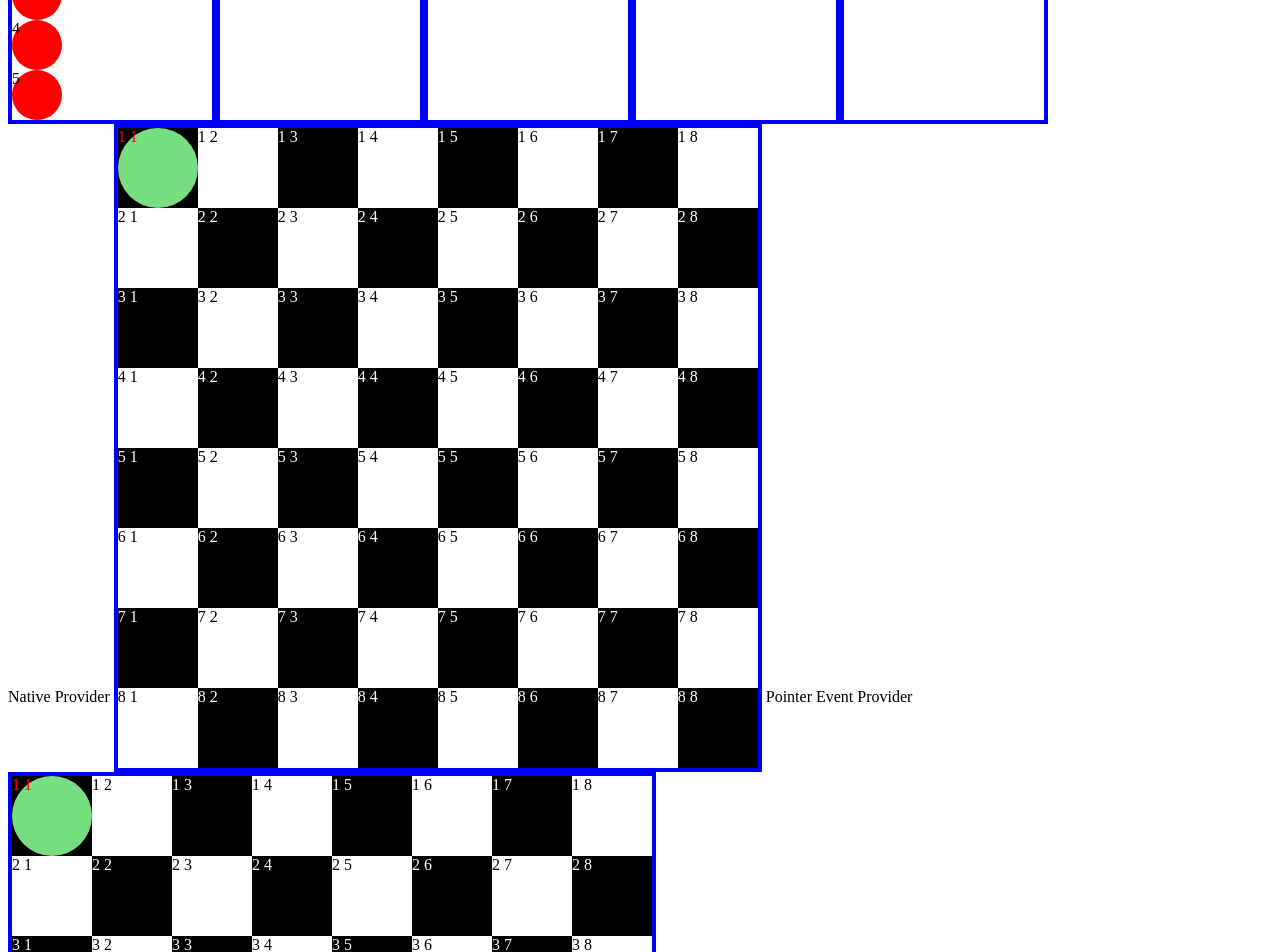
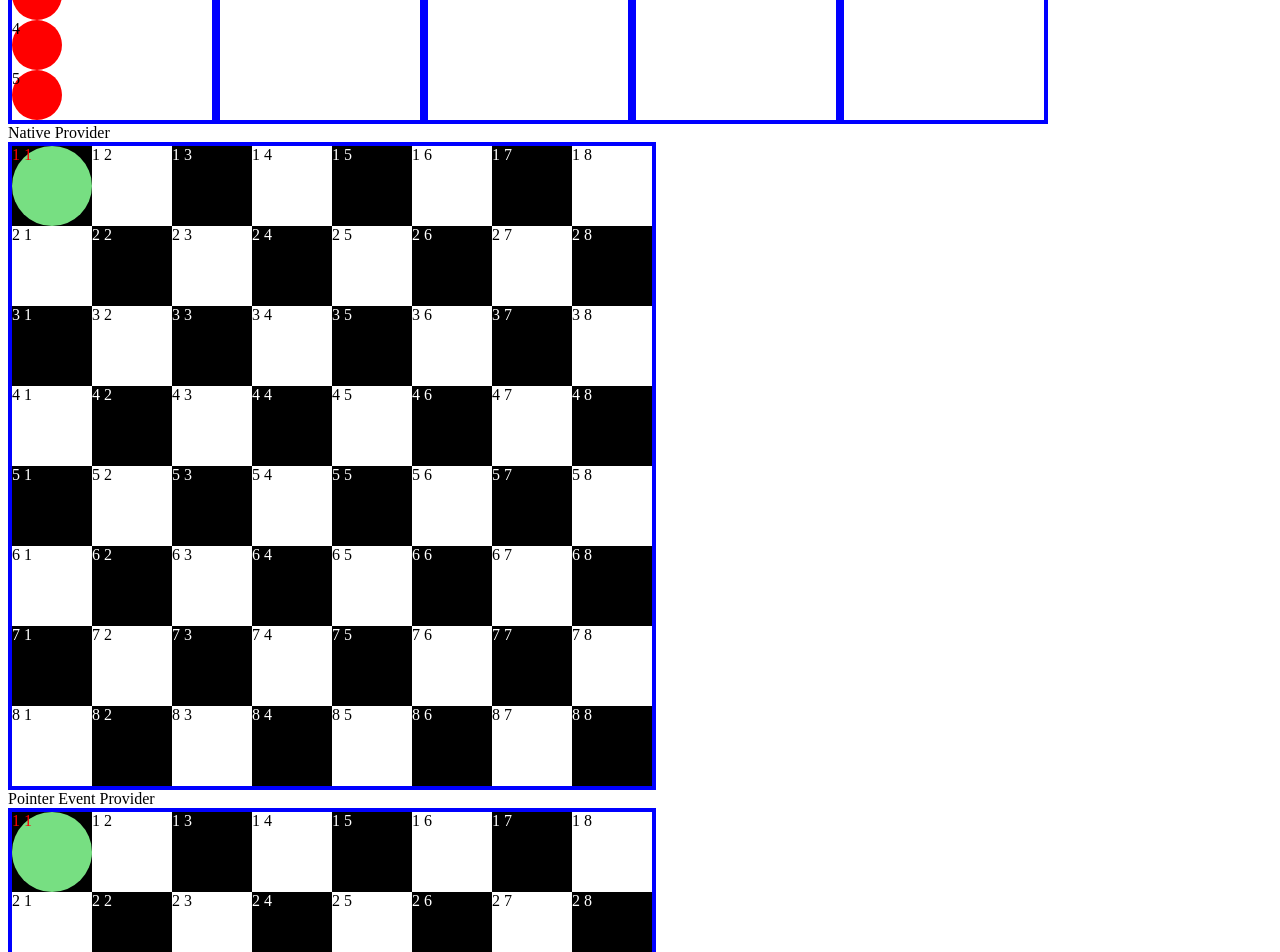
Before and after one commit to mmis1000/vue-dnd, a Vue app: page / in a window 1280 px wide. Shown: the part 160-1112 px from the top of the page. Built offline with nearby package versions, Linux system fonts and the light colour scheme.

Commit message:
Code tidy up

```diff
--- a/src/App.vue
+++ b/src/App.vue
@@ -5,11 +5,11 @@ import BoardPointerEvent from './components/BoardPointerEvent.vue';
 </script>
 
 <template>
-  Simple Example
+  <div>Simple Example</div>
   <ExampleSimple />
-  Native Provider
+  <div>Native Provider</div>
   <BoardNative />
-  Pointer Event Provider
+  <div>Pointer Event Provider</div>
   <BoardPointerEvent />
 </template>
 
--- a/src/components/ExampleSimple.vue
+++ b/src/components/ExampleSimple.vue
@@ -18,7 +18,11 @@ const Ball = defineComponent({
     }
   },
   setup (props) {
-    const { wrap } = useDraggable<Message>(computed(() => [props.currentBucket, props.id]), {})
+    const { wrap } = useDraggable<Message>(
+      // Specify what did you want to send to the dropzone, can either be ref or raw value
+      computed(() => [props.currentBucket, props.id]),
+      {}
+    )
     return () => wrap(<div class="ball" >{ props.id }</div>)
   }
 })
@@ -36,8 +40,13 @@ const Bucket = defineComponent({
   },
   setup (props, ctx) {
     const { wrap } = useDroppable<Message>({
+      // Declare whether you want to receive the draggable item or not
+      // A predicate function or raw value
       accept: (msg) => msg[0] !== props.id,
-      onDrop: (ev, data) => props.onDrop(data[1], data[0], props.id)
+      // The drop zone receives message from draggable item
+      onDrop: (ev, data) => {
+        props.onDrop(data[1], data[0], props.id)
+      }
     })
     return () => wrap(<div class="bucket">{ ctx.slots.default?.() }</div>)
   }
--- a/src/packages/vue-dnd/internal.ts
+++ b/src/packages/vue-dnd/internal.ts
@@ -4,9 +4,9 @@ import { DndProvider, DragDropTargetIdentifier, Execution } from "./interfaces";
 export const PROVIDER_INJECTOR_KEY = (import.meta.env.DEV ? 'VUE_DND_KEY' : Symbol('VUE_DND_KEY')) as InjectionKey<DndProvider<any>>
 export const nuzz = () => {}
 
-export const matchAccept = (accept: any, data: any) => {
+export const matchAccept = <T>(accept: T | ((arg: T) => boolean), data: T) => {
   if (typeof accept === 'function') {
-    if (accept(data)) {
+    if ((accept as ((arg: T) => boolean))(data)) {
       return true
     }
   } else {
--- a/src/packages/vue-dnd/use-html-provider.ts
+++ b/src/packages/vue-dnd/use-html-provider.ts
@@ -37,7 +37,6 @@ class HtmlProvider<IData> implements DndProvider<IData> {
   private dragEventIndex = 0
   private dropTargetId = 0
   private dragTargetId = 0
-  // private dataMap = new Map<string, any>()
   private executions: HtmlExecutionImpl<IData>[] = shallowReactive<HtmlExecutionImpl<IData>[]>([])
 
   readonly readonlyExecutions = shallowReadonly(this.executions)
@@ -58,7 +57,7 @@ class HtmlProvider<IData> implements DndProvider<IData> {
           onDragstart: (ev: DragEvent) => {
             const id = (this.currentInstanceId + '.' + this.dragEventIndex++)
             this.executions.push(new HtmlExecutionImpl(id, dataOrRef, dragTargetId, ev.target as HTMLElement))
-            ev.dataTransfer?.setDragImage(ev.target as any, 0, 0)
+            ev.dataTransfer?.setDragImage(ev.target as Element, 0, 0)
             ev.dataTransfer!.setData('text/plain', '')
             ev.dataTransfer!.setData(prefix + '-' + id, '')
             events.onDragStart?.(ev, unref(dataOrRef))
@@ -146,7 +145,7 @@ class HtmlProvider<IData> implements DndProvider<IData> {
         }
 
         if (accept != null) {
-          if (matchAccept(accept, execution.data)) {
+          if (matchAccept(accept, unref(execution.data as IData | Ref<IData>))) {
             ev.preventDefault()
           }
         }
--- a/src/packages/vue-dnd/use-pointer-event-provider.ts
+++ b/src/packages/vue-dnd/use-pointer-event-provider.ts
@@ -33,7 +33,6 @@ class PointerEventProvider<IData> implements DndProvider<IData> {
   private dragEventIndex = 0
   private dropTargetId = 0
   private dragTargetId = 0
-  // private dataMap = new Map<string, any>()
   private executions: PointerExecutionImpl<IData>[] = shallowReactive<PointerExecutionImpl<IData>[]>([])
 
   readonly readonlyExecutions = shallowReadonly(this.executions)
```
